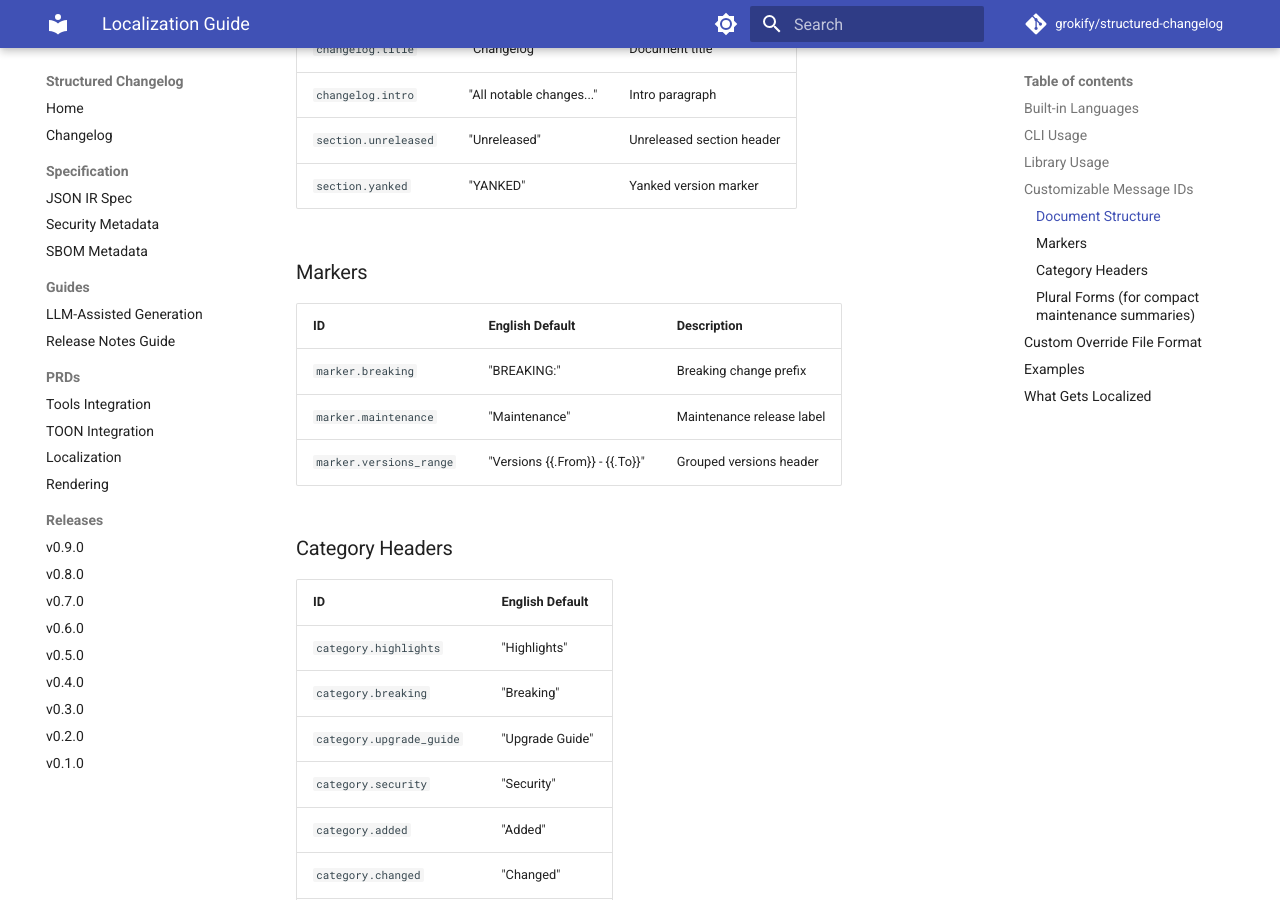
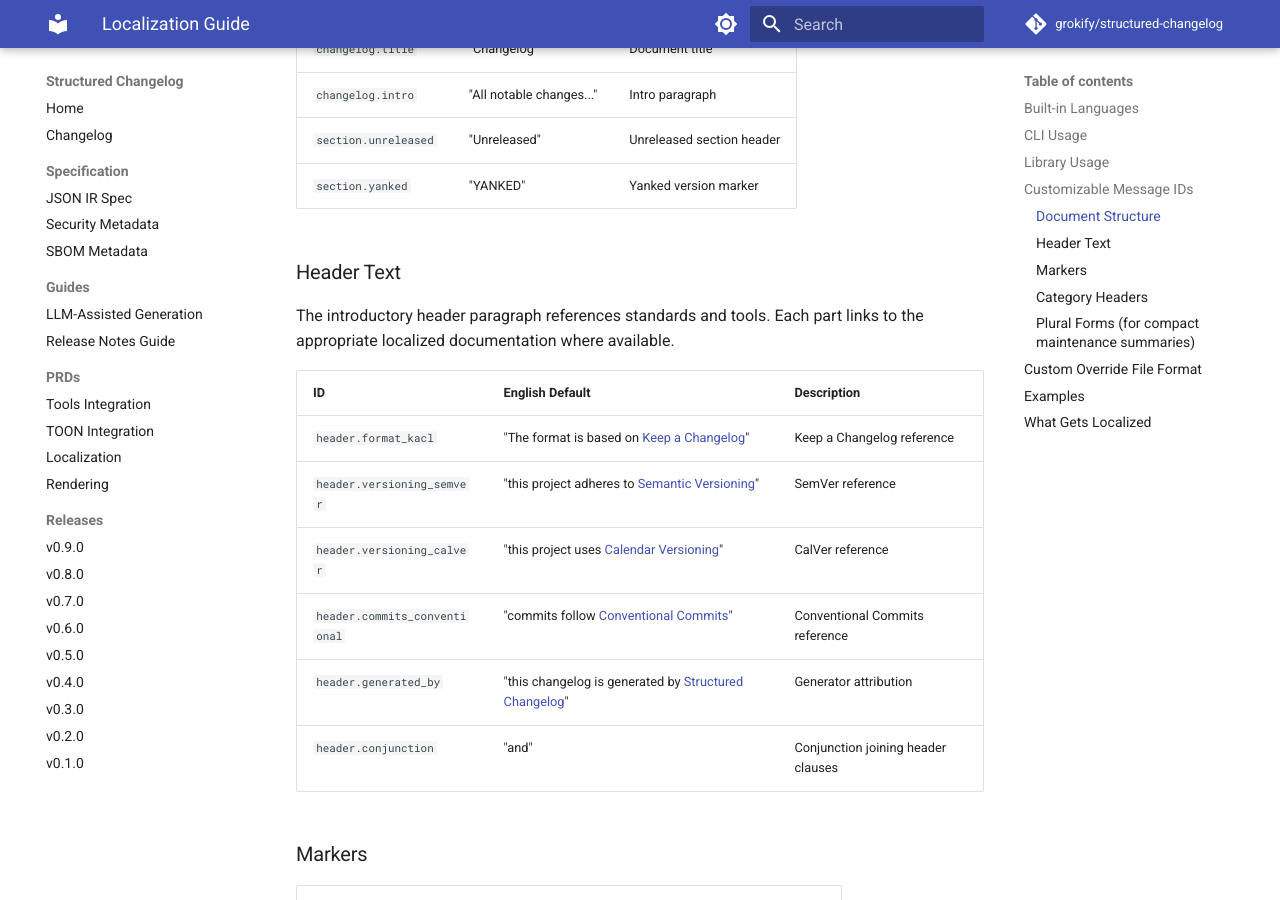
Before and after one commit to grokify/structured-changelog, an MkDocs documentation site: the page built from docs/guides/localization.md, in a window 1280 px wide and 900 px high, scrolled down 1437 px. Built offline with MkDocs 1.6.1 and Material for MkDocs 9.7.7, drawn with Linux system fonts in a browser that asks for light colours; comment, search, counter and statistics services are not loaded; some of the changed text lies outside the part shown.

Commit message:
feat(l10n): add header text localization
Localize the introductory header paragraph that references Keep a
Changelog, versioning schemes, and Structured Changelog. Adds 6 new
message IDs: header.format_kacl, header.versioning_semver,
header.versioning_calver, header.commits_conventional,
header.generated_by, and header.conjunction.

Co-Authored-By: Claude Opus 4.5 <noreply@anthropic.com>

```diff
--- a/docs/guides/localization.md
+++ b/docs/guides/localization.md
@@ -53,6 +53,19 @@ Override any of these message IDs in your custom locale file:
 | `changelog.intro` | "All notable changes..." | Intro paragraph |
 | `section.unreleased` | "Unreleased" | Unreleased section header |
 | `section.yanked` | "YANKED" | Yanked version marker |
+
+### Header Text
+
+The introductory header paragraph references standards and tools. Each part links to the appropriate localized documentation where available.
+
+| ID | English Default | Description |
+|----|-----------------|-------------|
+| `header.format_kacl` | "The format is based on [Keep a Changelog](...)" | Keep a Changelog reference |
+| `header.versioning_semver` | "this project adheres to [Semantic Versioning](...)" | SemVer reference |
+| `header.versioning_calver` | "this project uses [Calendar Versioning](...)" | CalVer reference |
+| `header.commits_conventional` | "commits follow [Conventional Commits](...)" | Conventional Commits reference |
+| `header.generated_by` | "this changelog is generated by [Structured Changelog](...)" | Generator attribution |
+| `header.conjunction` | "and" | Conjunction joining header clauses |
 
 ### Markers
 
@@ -129,11 +142,15 @@ See `examples/l10n/` for complete rendered examples in all 6 languages:
 ## What Gets Localized
 
 **Localized (system labels):**
+
+- Document title and introduction
+- Header text (Keep a Changelog, versioning, and generator references)
 - Section headers ("Changelog", "Unreleased", "Added", etc.)
 - Breaking change markers
 - Maintenance release summaries
 
 **Not localized (user content):**
+
 - Entry descriptions (your changelog text)
 - Version numbers
 - Dates (always ISO 8601: YYYY-MM-DD)
```
Also changed, not shown: docs/releases/v0.10.0.md (+2 -1 lines), examples/l10n/CHANGELOG.de.md (+3 -3 lines), examples/l10n/CHANGELOG.es.md (+3 -3 lines), examples/l10n/CHANGELOG.fr.md (+3 -3 lines), examples/l10n/CHANGELOG.ja.md (+3 -3 lines), examples/l10n/CHANGELOG.zh.md (+3 -3 lines), 7 other files.
